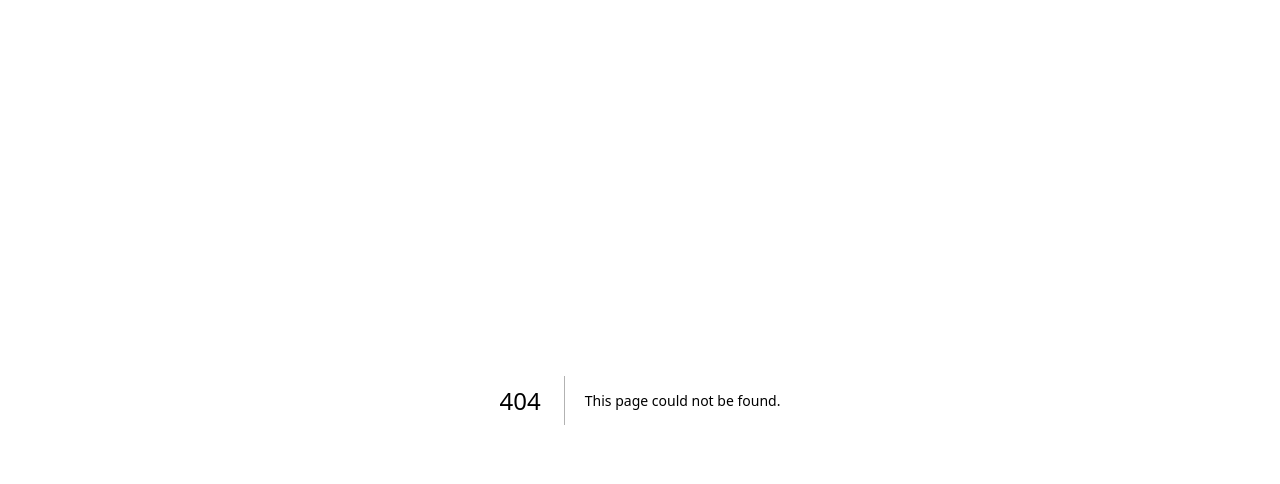
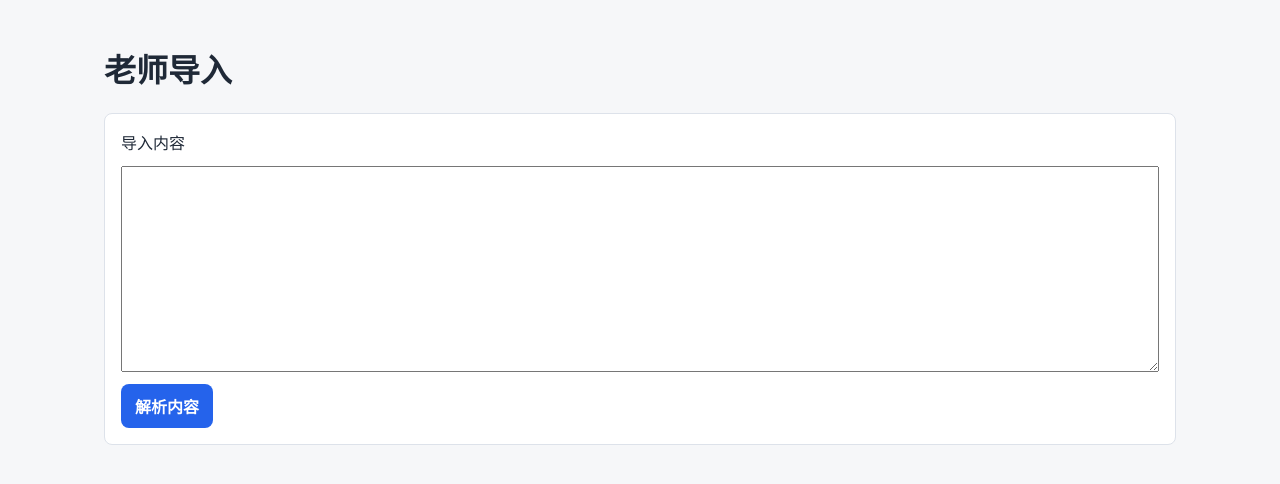
Before and after one commit to jackylijq/liq_test, a Next.js app: page /teacher/import in a window 1280 px wide. Before the commit this address had no page. Shown: the top 484 px of the page. Built offline with nearby package versions, Linux system fonts and the light colour scheme.

Commit message:
feat: add teacher import preview

```diff
--- a/src/app/globals.css
+++ b/src/app/globals.css
@@ -56,3 +56,45 @@ select {
   background: #f9fafb;
   font-weight: 700;
 }
+
+.page {
+  max-width: 1120px;
+  margin: 0 auto;
+  padding: 24px;
+}
+
+.panel,
+.table {
+  background: #fff;
+  border: 1px solid #dde2ea;
+  border-radius: 8px;
+  padding: 16px;
+}
+
+.panel {
+  display: grid;
+  gap: 12px;
+}
+
+.panel textarea {
+  width: 100%;
+  resize: vertical;
+}
+
+.panel button {
+  justify-self: start;
+  border: 0;
+  border-radius: 8px;
+  background: #2563eb;
+  color: #fff;
+  padding: 10px 14px;
+  font-weight: 700;
+}
+
+.row {
+  display: grid;
+  grid-template-columns: 1fr 100px 1fr;
+  gap: 12px;
+  padding: 10px 0;
+  border-bottom: 1px solid #edf0f5;
+}
--- /dev/null
+++ b/src/app/teacher/import/actions.ts
@@ -0,0 +1,25 @@
+"use server";
+
+import { redirect } from "next/navigation";
+import { enrichTermDraft } from "@/lib/enrichment/provider";
+import { parseImportedText } from "@/lib/import/parse-text";
+
+const globalPreviewStore = globalThis as typeof globalThis & {
+  importPreviewStore?: Map<string, unknown>;
+};
+
+const previewStore = globalPreviewStore.importPreviewStore ?? new Map<string, unknown>();
+globalPreviewStore.importPreviewStore = previewStore;
+
+export async function parsePasteAction(formData: FormData) {
+  const content = String(formData.get("content") ?? "");
+  const parsed = parseImportedText(content);
+  const enriched = await Promise.all(parsed.map(enrichTermDraft));
+  const batchId = crypto.randomUUID();
+  previewStore.set(batchId, enriched);
+  redirect(`/teacher/import/${batchId}/preview`);
+}
+
+export async function getPreviewRows(batchId: string) {
+  return previewStore.get(batchId) ?? [];
+}
--- /dev/null
+++ b/src/app/teacher/import/page.tsx
@@ -0,0 +1,14 @@
+import { parsePasteAction } from "./actions";
+
+export default function TeacherImportPage() {
+  return (
+    <main className="page">
+      <h1>老师导入</h1>
+      <form action={parsePasteAction} className="panel">
+        <label htmlFor="content">导入内容</label>
+        <textarea id="content" name="content" rows={10} />
+        <button type="submit">解析内容</button>
+      </form>
+    </main>
+  );
+}
```
Also changed, not shown: playwright.config.ts (+17 -3 lines), src/app/teacher/import/[batchId]/preview/page.tsx (added, +22 -0 lines), next-env.d.ts, 2 other files (tests, documents, lock files or other folders).
